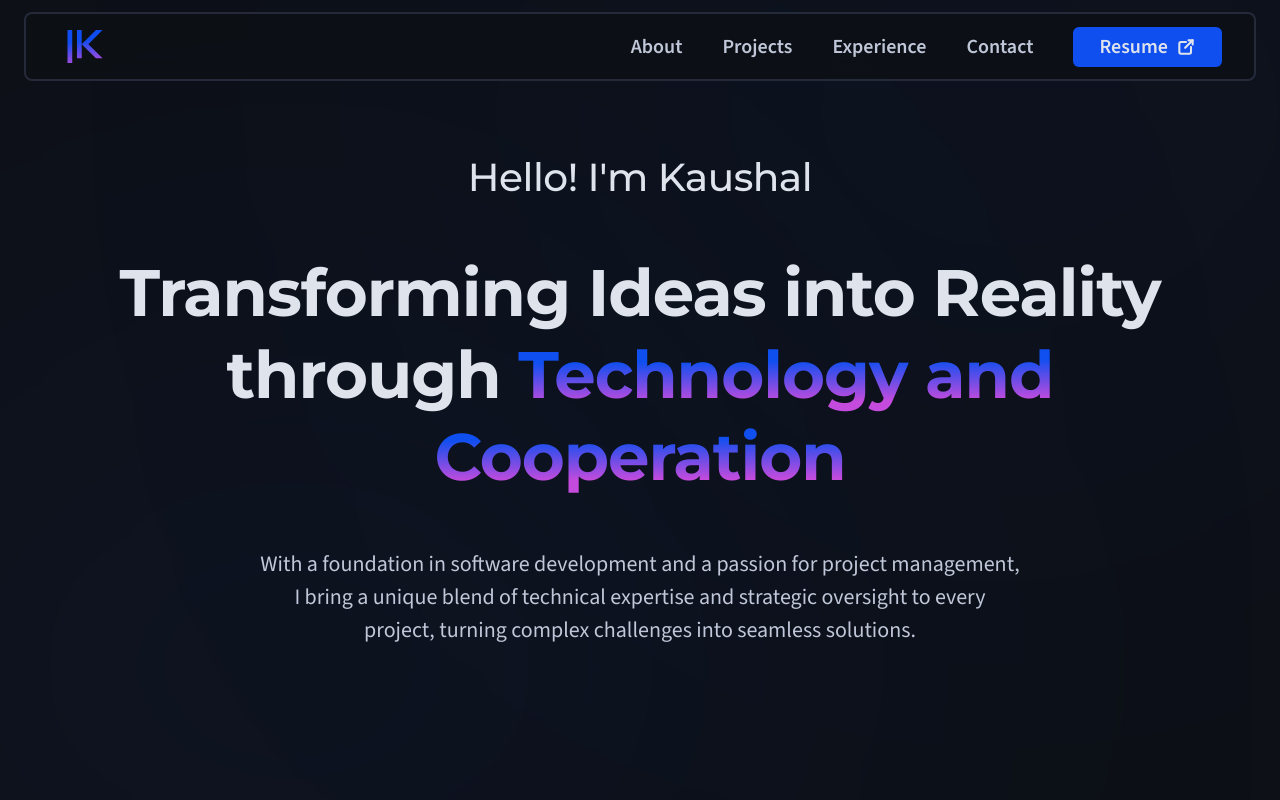
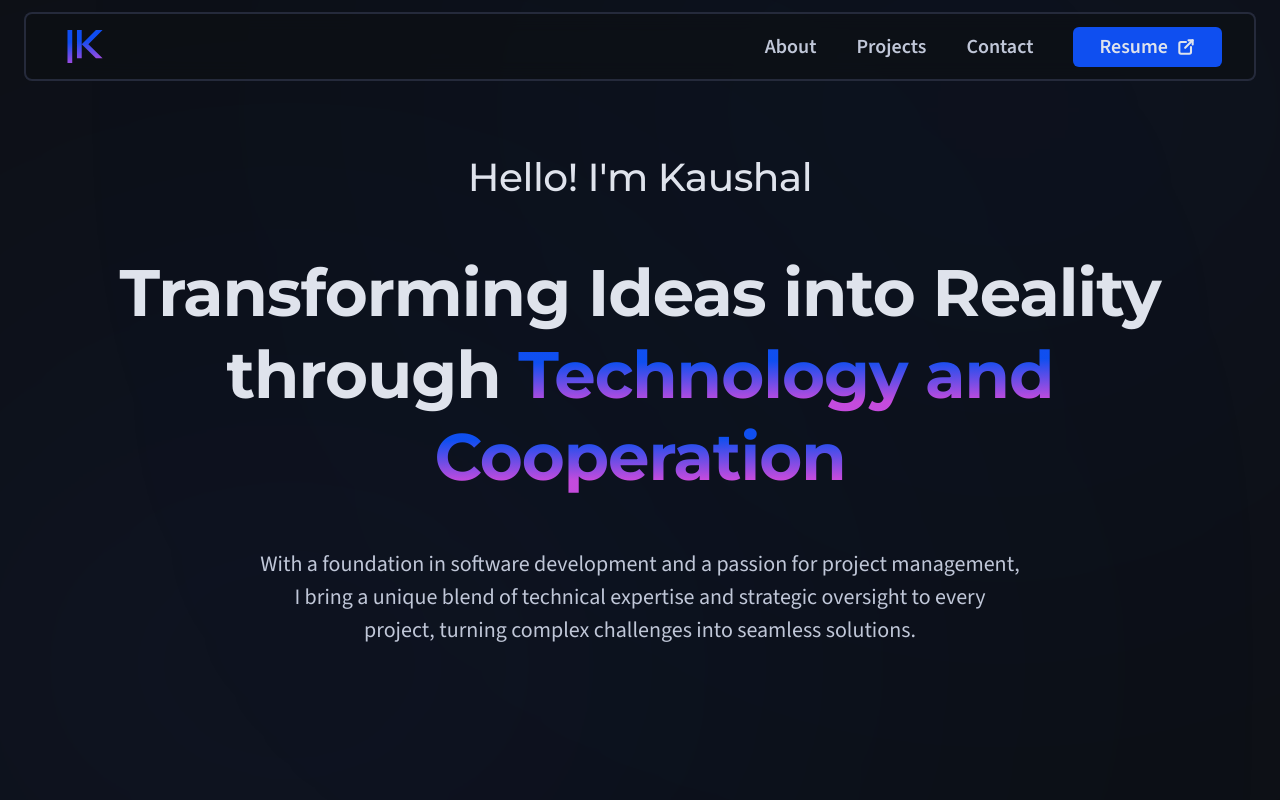
Before and after one commit to kaushal-Prakash/portfolio, a Next.js app: page / in a window 1280 px wide. Shown: the top 800 px of the page. Built offline with nearby package versions, Linux system fonts and the light colour scheme.

Commit message:
navbar done

```diff
--- a/app/_components/ui/navbar.tsx
+++ b/app/_components/ui/navbar.tsx
@@ -131,7 +131,7 @@ const Navbar = () => {
       <div className={styles.links} ref={links}>
         <Link href="#about">About</Link>
         <Link href="#projects">Projects</Link>
-        <Link href="#experience">Experience</Link>
+        {/* <Link href="#experience">Experience</Link> */}
         <Link href="#contact">Contact</Link>
         <Link
           href="/MB_Resume_og_pers.pdf"
--- a/app/layout.tsx
+++ b/app/layout.tsx
@@ -37,16 +37,16 @@ export default function RootLayout({
   return (
     <html lang="en">
       <head>
-        <Script
+        {/* <Script
           id="CookieYes"
           src={`https://cdn-cookieyes.com/client_data/91650f913ccfc2afab34de8c/script.js`}
           strategy="beforeInteractive"
-        />
+        /> */}
       </head>
       <body className={`${montserrat.variable} ${sourceSans.variable}`}>
         {children}
       </body>
-      <GoogleAnalytics gaId="G-DZL0Y5P3XE" />
+      {/* <GoogleAnalytics gaId="G-DZL0Y5P3XE" /> */}
     </html>
   );
 }
```
